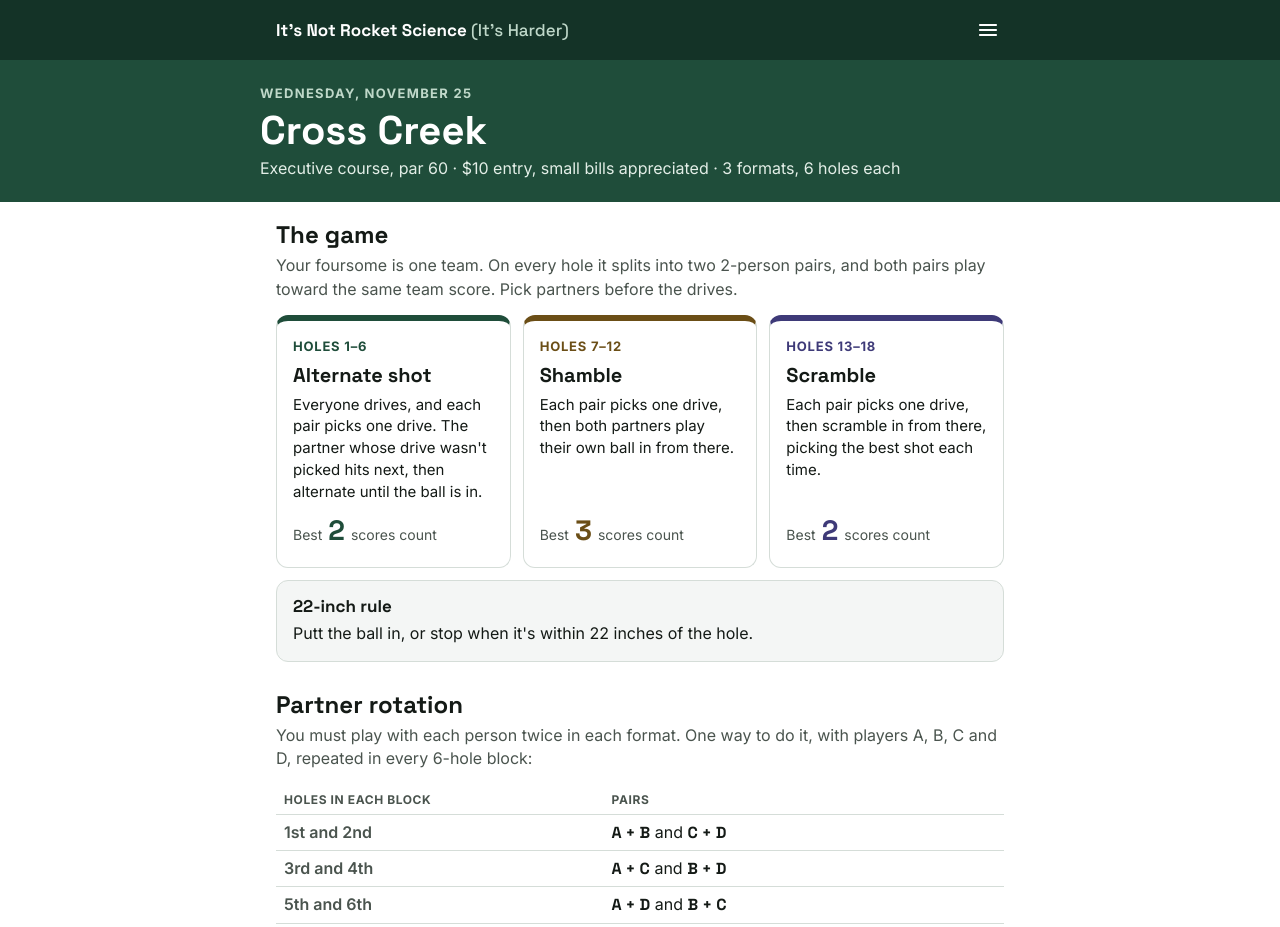
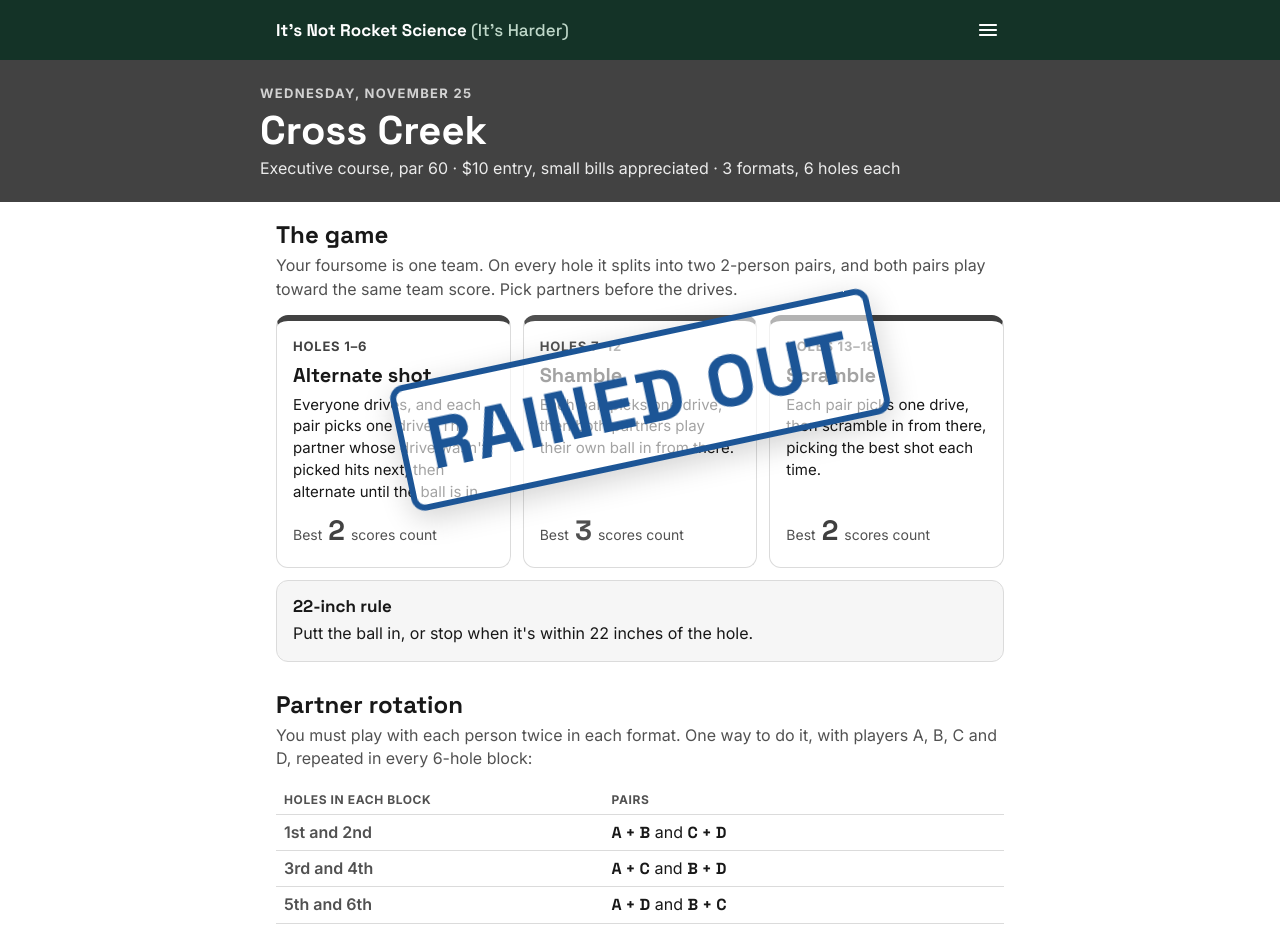
Before and after one commit to ClaudeOps/crazygolf, a plain HTML site: page games/2026-11-25.html in a window 1280 px wide. Shown: the top 927 px of the page. Drawn offline with Linux system fonts and the light colour scheme.

Commit message:
Mark Nov 25 game as rained out; fix archive menu layout
Today's round was rained out, so players opening the site need to see
that before they read the rules. Add a reusable rained-out treatment:
a body class grays out the page and a fixed "Rained out" stamp (real
text, role="note") stays centred while scrolling. The stamp sits
outside <main> because the grayscale filter would otherwise become the
containing block for its fixed positioning.

Also scope the site-bar flex rule to its direct .inner child. It was
matching the archive menu's .inner too, which laid the "Game archive"
heading out beside the list instead of above it.

Co-Authored-By: Claude Opus 5.5 <noreply@anthropic.com>

```diff
--- a/games/2026-11-25.html
+++ b/games/2026-11-25.html
@@ -9,12 +9,13 @@
 <link href="https://fonts.googleapis.com/css2?family=Inter:wght@400;500;600;700;800&family=Space+Grotesk:wght@500;700&display=swap" rel="stylesheet">
 <link rel="stylesheet" href="../style.css">
 </head>
-<body>
+<body class="rained-out">
 <div class="hero"><div class="inner">
   <div class="eyebrow">Wednesday, November 25</div>
   <h1>Cross Creek</h1>
   <p>Executive course, par 60 · $10 entry, small bills appreciated · 3 formats, 6 holes each</p>
 </div></div>
+<p class="rainout-stamp" role="note">Rained out</p>
 
 <main>
   <section aria-labelledby="fmt-h">
--- a/style.css
+++ b/style.css
@@ -12,7 +12,7 @@ a { color: var(--green); }
 
 /* ---------- Site bar + archive menu ---------- */
 .site-bar { position: sticky; top: 0; z-index: 20; background: var(--green-dark); color: #fff; }
-.site-bar .inner { max-width: 760px; margin: 0 auto; padding: 6px 8px 6px 16px; display: flex; align-items: center; justify-content: space-between; gap: 12px; }
+.site-bar > .inner { max-width: 760px; margin: 0 auto; padding: 6px 8px 6px 16px; display: flex; align-items: center; justify-content: space-between; gap: 12px; }
 .site-title { font-family: "Space Grotesk", sans-serif; font-weight: 700; font-size: 17px; color: #fff; text-decoration: none; line-height: 1.2; }
 .site-title span { color: #BFD8C9; font-weight: 500; }
 .menu-btn { flex-shrink: 0; width: 48px; height: 48px; border: 0; border-radius: 10px; background: transparent; color: #fff; cursor: pointer; display: inline-flex; align-items: center; justify-content: center; }
@@ -103,3 +103,12 @@ td.hole { font-weight: 700; font-size: 17px; width: 50px; }
 .moves b { display: block; font-size: 17px; margin-bottom: 2px; }
 .moves span { font-size: 14px; color: var(--muted); }
 td.par, td.hcp { font-weight: 600; color: var(--muted); width: 44px; }
+
+/* ---------- Rained out ----------
+   Add class="rained-out" to <body> and put <p class="rainout-stamp" role="note">Rained out</p>
+   right after the hero. Keep the stamp outside <main>: the grayscale filter would trap a fixed child. */
+.rained-out .hero, .rained-out main { filter: grayscale(1); }
+.rainout-stamp { position: fixed; top: 50%; left: 50%; z-index: 15; transform: translate(-50%, -50%) rotate(-12deg); margin: 0; pointer-events: none;
+  padding: 6px 22px; border: 6px solid var(--nd); border-radius: 14px; background: rgba(255,255,255,.6); color: var(--nd);
+  font-family: "Space Grotesk", sans-serif; font-weight: 700; font-size: clamp(40px, 12vw, 72px); letter-spacing: .04em; text-transform: uppercase; white-space: nowrap;
+  box-shadow: 0 8px 30px rgba(0,0,0,.18); }
```
